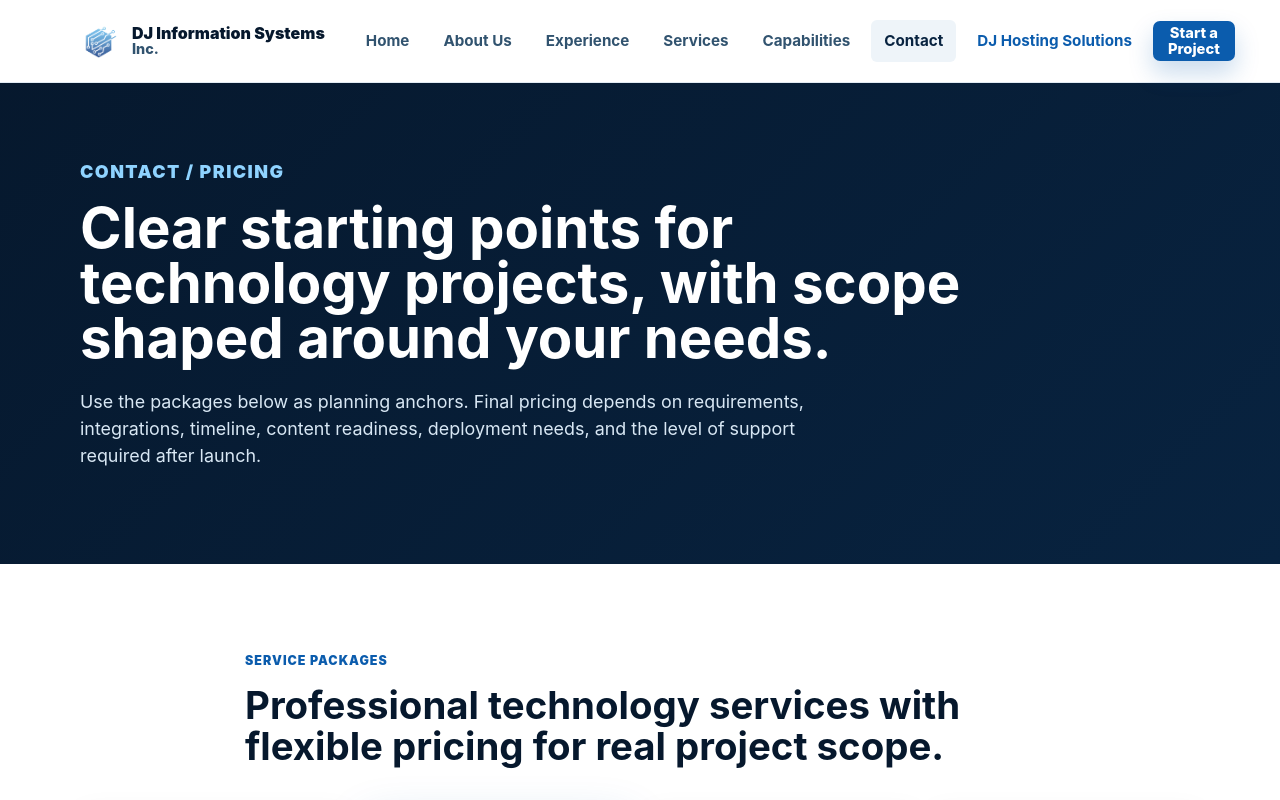
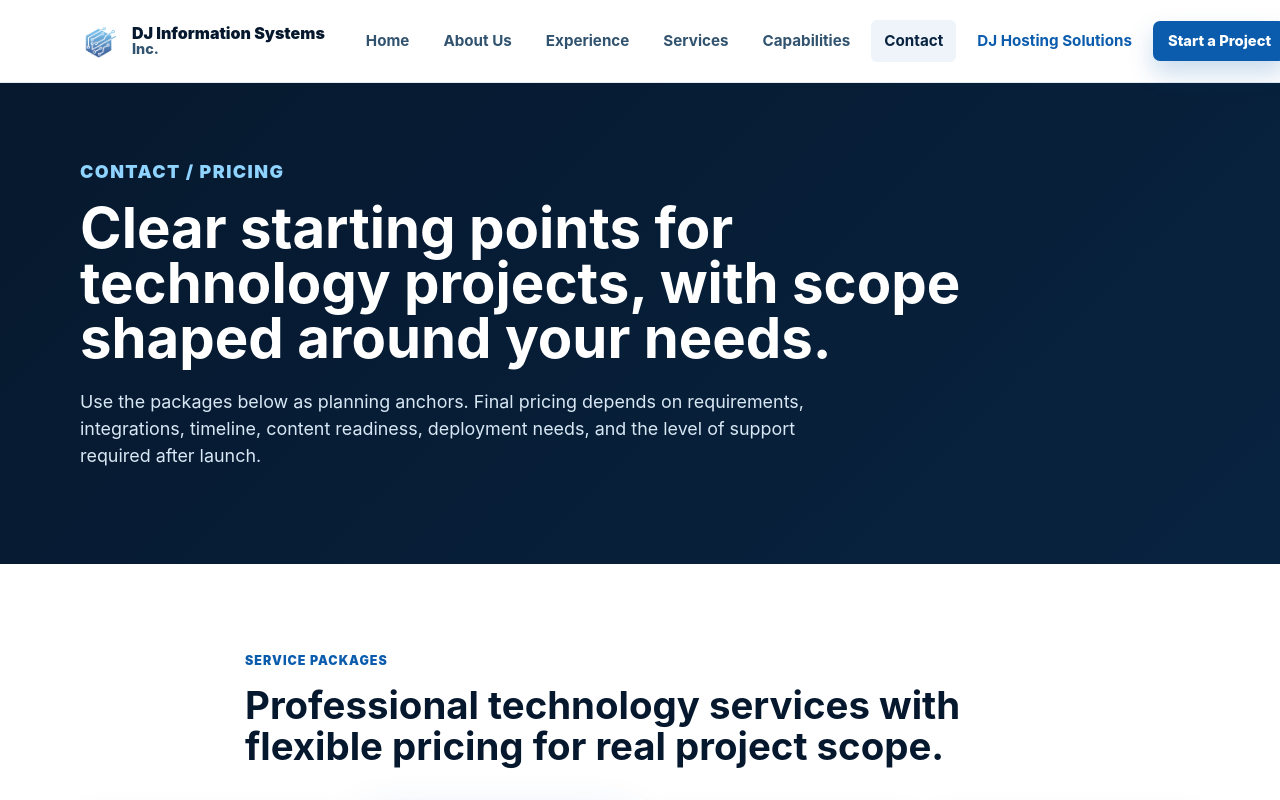
Before and after one commit to djinfosys/main-website, a React (Vite) app: page /contact-pricing in a window 1280 px wide. Shown: the top 800 px of the page. Built offline with nearby package versions, Linux system fonts and the light colour scheme.

Commit message:
Keep header CTA on one line

```diff
--- a/src/index.css
+++ b/src/index.css
@@ -154,6 +154,11 @@ main {
   gap: 8px;
 }
 
+.primary-nav .button {
+  flex: 0 0 auto;
+  white-space: nowrap;
+}
+
 .nav-link {
   min-height: 42px;
   display: inline-flex;
```
